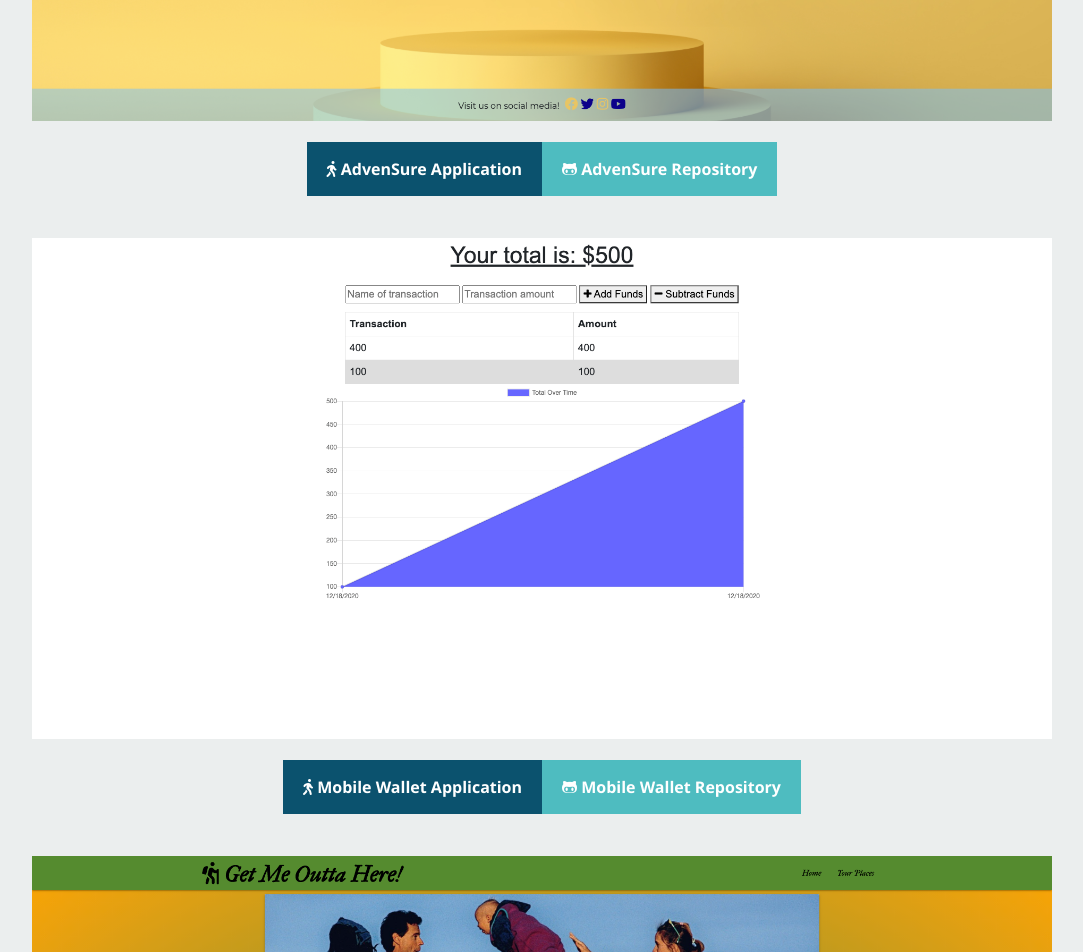
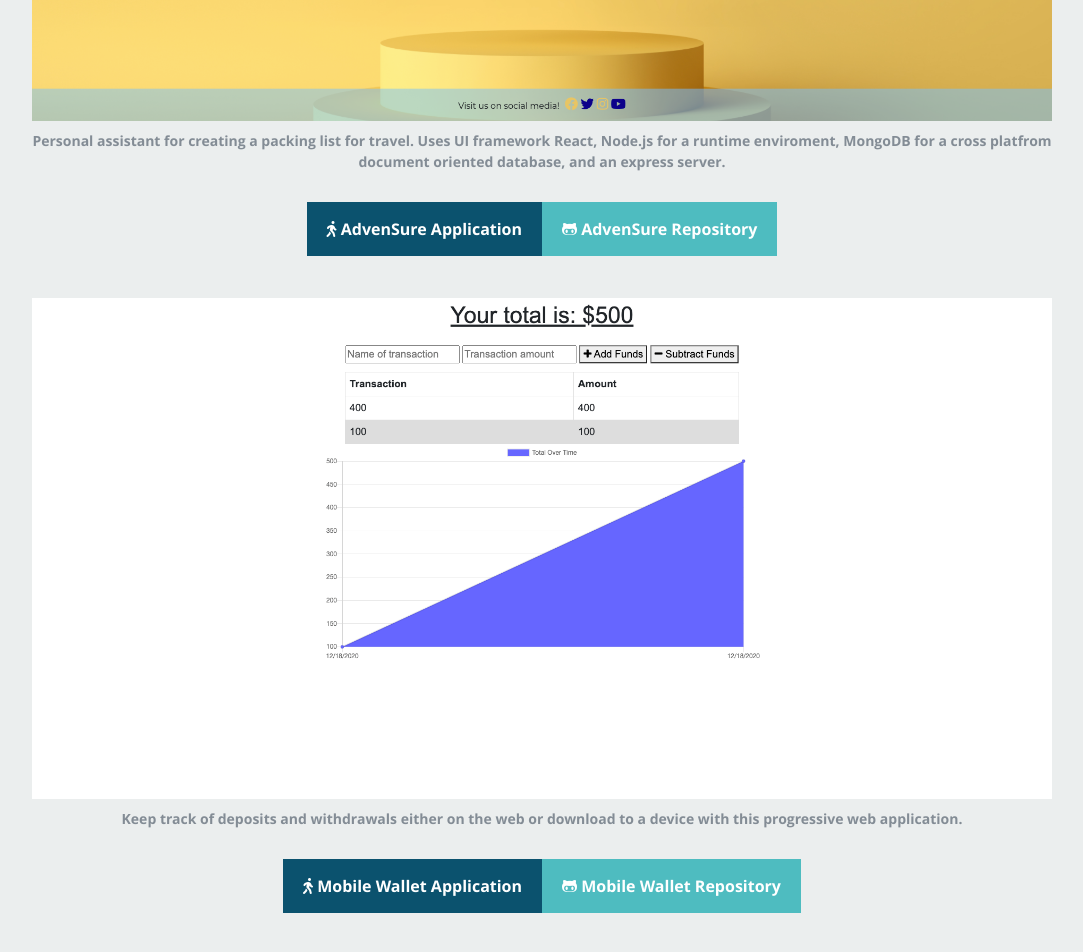
Before and after one commit to Drop-G/portfolio, a React (Create React App) app: page / in a window 1280 px wide. Shown: the part 3880-4832 px from the top of the page, without its empty margins (98-1181 px from the left). Built offline with nearby package versions, Linux system fonts and the light colour scheme.

Commit message:
project descriptions added

```diff
--- a/public/css/layout.css
+++ b/public/css/layout.css
@@ -485,6 +485,10 @@ ul#nav li.current a { color: #0F9095; }
    margin-left: -15px;
    margin-top: -15px;
 }
+.description {
+   font: 14px/21px 'opensans-bold', sans-serif;
+
+}
 .portfolio-item .item-wrap img {
    vertical-align: bottom;
 }
--- a/public/resumeData.json
+++ b/public/resumeData.json
@@ -111,6 +111,7 @@
         "title":"AdvenSure",
         "category":"click here to see the code",
         "image":"advensure.png",
+        "description":"Personal assistant for creating a packing list for travel. Uses UI framework React, Node.js for a runtime enviroment, MongoDB for a cross platfrom document oriented database, and an express server.",
         "url":"https://github.com/Drop-G/AdvenSure",
         "live":"https://advensurez.herokuapp.com/"
       },
@@ -118,6 +119,7 @@
         "title":"Mobile Wallet",
         "category":"click here to see the code",
         "image":"budget.png",
+        "description":"Keep track of deposits and withdrawals either on the web or download to a device with this progressive web application.",
         "url":"https://github.com/Drop-G/budget-tracker",
         "live":"https://mobile-wally.herokuapp.com/"
       },
@@ -125,6 +127,7 @@
         "title":"Get Me Outta Here (GO'H)",
         "category":"click here to see the code",
         "image":"gmoh.png",
+        "description": "Keep track of deposits and withdrawals either on the web or download to a device with this progressive web application. Uses UI framework React, Node.js for a runtime enviroment, MongoDB for a cross platfrom document oriented database, and an express server.",
         "url":"https://github.com/Drop-G/GetMeOutOfHereApp",
         "live":"https://drop-g.github.io/GetMeOutOfHereApp/"
       },
@@ -132,6 +135,7 @@
         "title":"Employee Directory",
         "category":"click here to see the code",
         "image":"staff.png",
+        "description":"Employee Directory is a react application that uses the context API hook to render the context value of all employees.",
         "url":"https://github.com/Drop-G/WorkLyfe",
         "live":"https://staff-station.herokuapp.com/"
       },
@@ -139,6 +143,7 @@
         "title":"React Reading List",
         "category":"click here to see the code",
         "image":"readinglist.png",
+        "description":"This personal assistant will store your upcoming book lists using node, express, and mongoDb",
         "url":"https://github.com/Drop-G/ReactReadingList",
         "live":"https://i-read-books.herokuapp.com/"
       },
@@ -146,6 +151,7 @@
         "title":"Mobile Trainer",
         "category":"click here to see the code",
         "image":"fitnesstracker.png",
+        "description":"Keep track of your workouts with this easy to use mobile app. This app is equipped with Node.js, express, and MongoDB",
         "url":"https://github.com/Drop-G/mobile-trainer",
         "live":"https://mobile-trainer.herokuapp.com/"
       },
@@ -153,6 +159,7 @@
         "title":"Note Taker",
         "category":"click here to see the code",
         "image":"notes.png",
+        "description":"Personal note taker in the palm of your hand using node and express.",
         "url":"https://github.com/Drop-G/NoteTakerAssistant",
         "live":"https://scribe-for-me.herokuapp.com/"
       },
@@ -160,6 +167,7 @@
         "title":"Squawk",
         "category":"click here to see the code",
         "image":"securedblog.png",
+        "description":"Squawk is an easy to use blog page that anyone can add to that sets up a login. Built with python and Django",
         "url":"https://github.com/Drop-G/SecuredBlog",
         "live":"https://secured-blog.herokuapp.com/"
       }
--- a/src/Components/Portfolio.js
+++ b/src/Components/Portfolio.js
@@ -10,6 +10,7 @@ class Portfolio extends Component {
         return (
           <div key={projects.title}>
               <img alt={projects.title} src={projectImage} />
+              <p class= "description text-center">{projects.description}</p>
               <ul className="text-center">
                 <a href={projects.live} className="button btn project-btn "><i className="fas fa-walking"></i> {projects.title} Application</a>
                 <a href={projects.url} className="button btn github-btn "><i className="fab fa-github-alt"></i> {projects.title} Repository</a>
```
Also changed, not shown: 1 other file (tests, documents, lock files or other folders).
